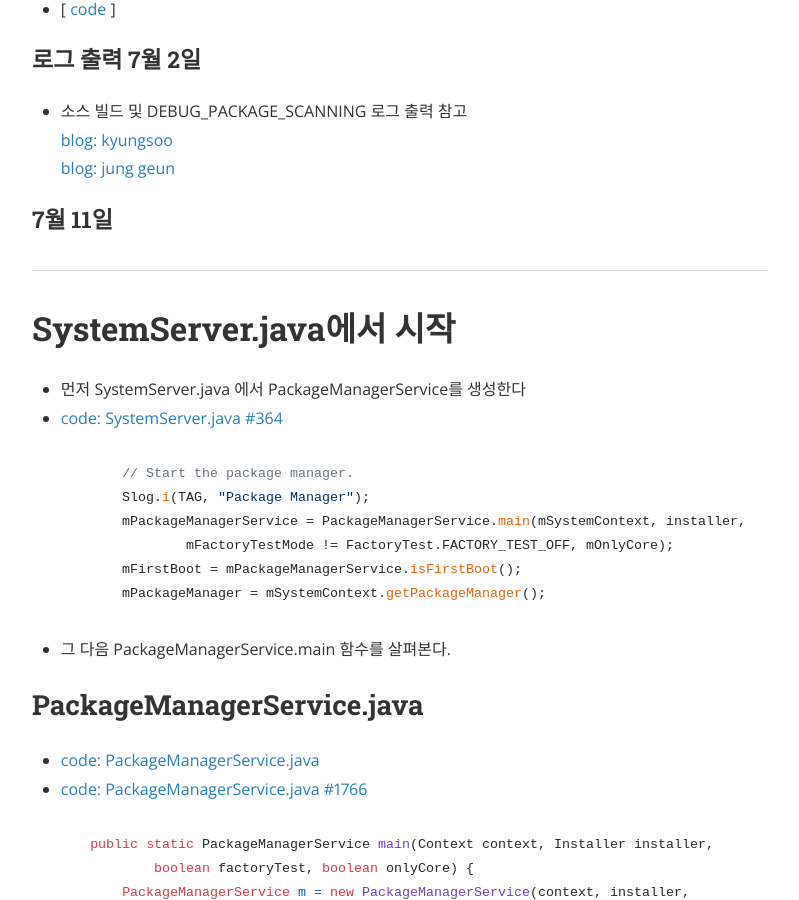
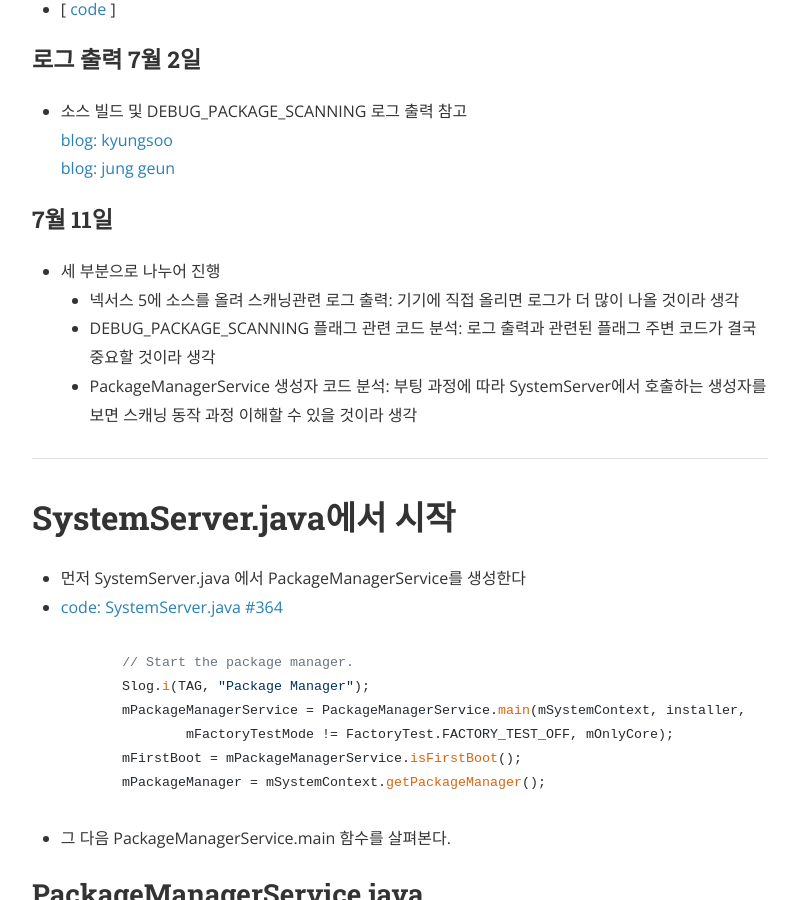
Before and after one commit to sihyeon-kim/sihyeon-kim.github.io, a Jekyll site: the page built from _posts/2019-07-02-Android-Package-Manager-#02-starting-from-system-server.markdown, in a window 1280 px wide and 900 px high, scrolled down 390 px. Shown: the whole window, without its empty margins (240-1039 px from the left). Built offline with Jekyll 4.4.1, drawn with Linux system fonts in a browser that asks for light colours; nearby versions of some CDN libraries; comment, search, counter and statistics services are not loaded.

Commit message:
Update 2019-07-02-Android-Package-Manager-#02-starting-from-system-server.markdown

```diff
--- a/_posts/2019-07-02-Android-Package-Manager-#02-starting-from-system-server.markdown
+++ b/_posts/2019-07-02-Android-Package-Manager-#02-starting-from-system-server.markdown
@@ -15,7 +15,10 @@ categories: android-packagemanager
 [blog: jung geun](https://im8768.github.io/15th-post/)
 
 ### 7월 11일
-
+- 세 부분으로 나누어 진행
+  - 넥서스 5에 소스를 올려 스캐닝관련 로그 출력: 기기에 직접 올리면 로그가 더 많이 나올 것이라 생각
+  - DEBUG_PACKAGE_SCANNING 플래그 관련 코드 분석: 로그 출력과 관련된 플래그 주변 코드가 결국 중요할 것이라 생각
+  - PackageManagerService 생성자 코드 분석: 부팅 과정에 따라 SystemServer에서 호출하는 생성자를 보면 스캐닝 동작 과정 이해할 수 있을 것이라 생각
 
 ---
 
```
Also changed, not shown: other parts of _posts/2019-07-02-Android-Package-Manager-#02-starting-from-system-server.markdown (+1 -1 lines).
